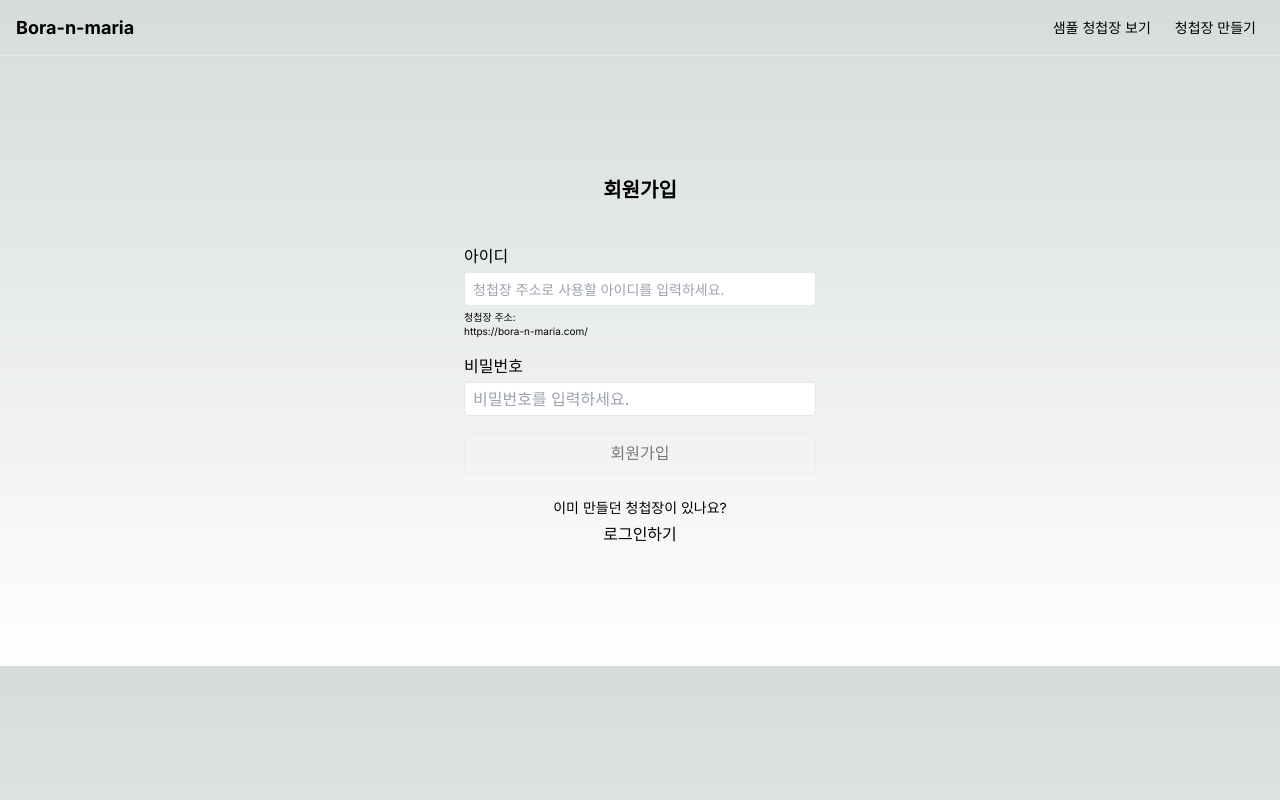
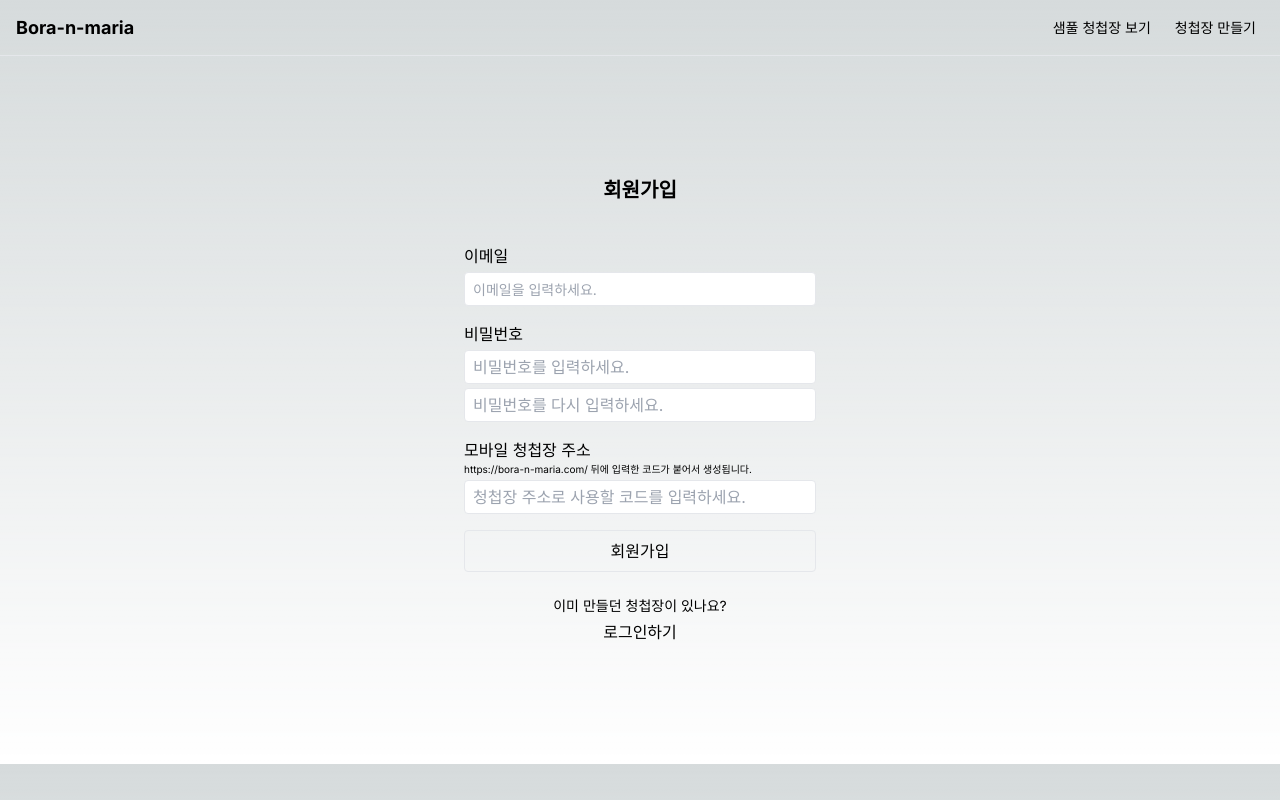
Before and after one commit to byunghun-ben/invitation-card-builder, a Next.js app: page /auth/signup in a window 1280 px wide. Built offline with nearby package versions, Linux system fonts and the light colour scheme.

Commit message:
feat: 아이디를 이메일로 전환

```diff
--- a/src/app/auth/login/LoginForm.tsx
+++ b/src/app/auth/login/LoginForm.tsx
@@ -2,46 +2,25 @@
 
 import Link from "next/link";
 import { useRouter } from "next/navigation";
-import { ChangeEvent, FormEvent, useCallback, useState } from "react";
+import { FormEvent, useCallback } from "react";
 
 const LoginForm = () => {
   const router = useRouter();
-
-  const [invitationId, setInvitationId] = useState("");
-  const [password, setPassword] = useState("");
-  const [isDisabled, setIsDisabled] = useState(true);
-
-  const handleChangeInvitationId = useCallback(
-    (event: ChangeEvent<HTMLInputElement>) => {
-      setInvitationId(event.target.value);
-
-      const isDisabled =
-        event.target.value.length === 0 || password.length === 0;
-      setIsDisabled(isDisabled);
-    },
-    [password],
-  );
-
-  const handleChangePassword = useCallback(
-    (event: ChangeEvent<HTMLInputElement>) => {
-      setPassword(event.target.value);
-
-      const isDisabled =
-        event.target.value.length === 0 || invitationId.length === 0;
-      setIsDisabled(isDisabled);
-    },
-    [invitationId],
-  );
 
   const handleSubmit = useCallback(
     async (e: FormEvent<HTMLFormElement>) => {
       e.preventDefault();
 
+      const formData = new FormData(e.currentTarget);
+
+      const email = formData.get("email") as string;
+      const password = formData.get("password") as string;
+
       try {
         const response = await fetch("/api/auth/login", {
           method: "POST",
           body: JSON.stringify({
-            id: invitationId,
+            id: email,
             password,
           }),
         });
@@ -59,7 +38,7 @@ const LoginForm = () => {
         console.log("error", error);
       }
     },
-    [invitationId, password, router],
+    [router],
   );
 
   return (
@@ -71,13 +50,12 @@ const LoginForm = () => {
       >
         <div className="flex-1 flex flex-col gap-4">
           <div className="flex flex-col gap-1">
-            <p>아이디</p>
+            <p>이메일</p>
             <input
-              type="text"
+              type="email"
+              name="email"
               className="flex-1 w-full border px-2 py-1 rounded dark:bg-slate-900 dark:text-white"
-              placeholder="아이디를 입력하세요."
-              value={invitationId}
-              onChange={handleChangeInvitationId}
+              placeholder="이메일을 입력하세요."
               autoComplete="one-time-code"
             />
           </div>
@@ -85,11 +63,10 @@ const LoginForm = () => {
           <div className="flex flex-col gap-1">
             <p>비밀번호</p>
             <input
+              type="password"
+              name="password"
               className="border px-2 py-1 rounded w-full dark:bg-slate-900 dark:text-white"
               placeholder="비밀번호를 입력하세요."
-              value={password}
-              onChange={handleChangePassword}
-              type="password"
               autoComplete="one-time-code"
             />
           </div>
@@ -97,7 +74,6 @@ const LoginForm = () => {
         <button
           type="submit"
           className="flex-none border rounded py-2 px-2 text-center hover:bg-slate-50 dark:hover:bg-slate-700 disabled:opacity-50 disabled:cursor-not-allowed"
-          disabled={isDisabled}
         >
           로그인
         </button>
--- a/src/app/auth/signup/SignupForm.tsx
+++ b/src/app/auth/signup/SignupForm.tsx
@@ -5,50 +5,71 @@ import { useRouter } from "next/navigation";
 import { ChangeEvent, FormEvent, useCallback, useMemo, useState } from "react";
 
 // 영어, 숫자, -, _ 만 입력 가능
-const INVITATION_ID_REGEX = /^[a-zA-Z0-9-_]*$/;
+const INVITATION_CODE_REGEX = /^[a-zA-Z0-9-_]*$/;
 
 const SignupForm = () => {
   const router = useRouter();
 
-  const [invitationId, setInvitationId] = useState("");
-  const [isIdError, setIsIdError] = useState<null | string>(null);
+  // const isDisabled = useMemo(() => {
+  //   return invitationId.length === 0 || password.length === 0 || !!isIdError;
+  // }, [invitationId, password, isIdError]);
 
-  const [password, setPassword] = useState("");
+  // const handleChangeInvitationId = useCallback(
+  //   (event: ChangeEvent<HTMLInputElement>) => {
+  //     setInvitationId(event.target.value);
 
-  const isDisabled = useMemo(() => {
-    return invitationId.length === 0 || password.length === 0 || !!isIdError;
-  }, [invitationId, password, isIdError]);
-
-  const handleChangeInvitationId = useCallback(
-    (event: ChangeEvent<HTMLInputElement>) => {
-      setInvitationId(event.target.value);
-
-      const isNotValid = !INVITATION_ID_REGEX.test(event.target.value);
-      if (isNotValid) {
-        setIsIdError("영어, 숫자, -, _ 만 입력 가능합니다.");
-      } else {
-        setIsIdError(null);
-      }
-    },
-    [password],
-  );
-
-  const handleChangePassword = useCallback(
-    (event: ChangeEvent<HTMLInputElement>) => {
-      setPassword(event.target.value);
-    },
-    [invitationId],
-  );
+  //     const isNotValid = !INVITATION_ID_REGEX.test(event.target.value);
+  //     if (isNotValid) {
+  //       setIsIdError("영어, 숫자, -, _ 만 입력 가능합니다.");
+  //     } else {
+  //       setIsIdError(null);
+  //     }
+  //   },
+  //   [password],
+  // );
 
   const handleSubmit = useCallback(
     async (e: FormEvent<HTMLFormElement>) => {
       e.preventDefault();
 
+      const formData = new FormData(e.currentTarget);
+
+      const email = formData.get("email") as string;
+      const password = formData.get("password") as string;
+      const passwordConfirmation = formData.get(
+        "password-confirmation",
+      ) as string;
+      const invitationCode = formData.get("invitation-code") as string;
+
+      // 아이디 확인
+      if (
+        email.length === 0 ||
+        password.length === 0 ||
+        passwordConfirmation.length === 0
+      ) {
+        alert("아이디, 비밀번호를 입력하세요.");
+        return;
+      }
+
+      // 비밀번호 확인
+      if (password !== passwordConfirmation) {
+        alert("비밀번호가 일치하지 않습니다.");
+        return;
+      }
+
+      // 청첩장 주소 확인
+      const isCodeNotValid = !INVITATION_CODE_REGEX.test(invitationCode);
+
+      if (isCodeNotValid) {
+        alert("코드는 영어, 숫자, -, _ 만 입력 가능합니다.");
+        return;
+      }
+
       try {
         const res = await fetch("/api/auth/signup", {
           method: "POST",
           body: JSON.stringify({
-            id: invitationId,
+            id: email,
             password,
           }),
         });
@@ -66,7 +87,7 @@ const SignupForm = () => {
         alert("청첩장을 만들지 못했습니다.");
       }
     },
-    [invitationId, password, router],
+    [router],
   );
 
   return (
@@ -78,26 +99,17 @@ const SignupForm = () => {
       >
         <div className="flex-1 flex flex-col gap-4">
           <div className="flex flex-col gap-1">
-            <p>아이디</p>
+            <p>이메일</p>
             <div className="flex flex-col gap-1">
               <input
-                type="text"
+                type="email"
+                name="email"
                 className={`
                 flex-1 w-full border px-2 py-1 rounded dark:bg-slate-900 dark:text-white placeholder:text-sm
-                ${isIdError ? "border-red-500" : ""}
                 `}
-                placeholder="청첩장 주소로 사용할 아이디를 입력하세요."
-                value={invitationId}
-                onChange={handleChangeInvitationId}
+                placeholder="이메일을 입력하세요."
                 autoComplete="one-time-code"
               />
-              {isIdError && (
-                <span className="text-xxs text-red-500">{isIdError}</span>
-              )}
-            </div>
-            <div className="flex flex-col">
-              <p className="text-xxs">청첩장 주소:</p>
-              <p className="text-xxs">{`https://bora-n-maria.com/${invitationId}`}</p>
             </div>
           </div>
 
@@ -105,18 +117,38 @@ const SignupForm = () => {
             <p>비밀번호</p>
             <input
               type="password"
-              className="flex-1 w-full border px-2 py-1 rounded dark:bg-slate-900 dark:text-white"
+              name="password"
+              className="flex-1 w-full border px-2 py-1 rounded"
               placeholder="비밀번호를 입력하세요."
-              value={password}
-              onChange={handleChangePassword}
               autoComplete="one-time-code"
+            />
+            <input
+              type="password"
+              name="password-confirmation"
+              className="flex-1 w-full border px-2 py-1 rounded"
+              placeholder="비밀번호를 다시 입력하세요."
+              autoComplete="one-time-code"
+            />
+          </div>
+
+          <div className="flex flex-col gap-1">
+            <div>
+              <p>모바일 청첩장 주소</p>
+              <p className="text-xxs">
+                https://bora-n-maria.com/ 뒤에 입력한 코드가 붙어서 생성됩니다.
+              </p>
+            </div>
+            <input
+              type="text"
+              name="invitation-code"
+              className="flex-1 w-full border px-2 py-1 rounded"
+              placeholder="청첩장 주소로 사용할 코드를 입력하세요."
             />
           </div>
         </div>
         <button
           type="submit"
           className="flex-none border rounded py-2 px-2 text-center hover:bg-slate-50 dark:hover:bg-slate-700 disabled:opacity-50 disabled:cursor-not-allowed"
-          disabled={isDisabled}
         >
           회원가입
         </button>
--- a/src/app/globals.css
+++ b/src/app/globals.css
@@ -6,6 +6,8 @@
   --foreground-rgb: 0, 0, 0;
   --background-start-rgb: 214, 219, 220;
   --background-end-rgb: 255, 255, 255;
+  --input-background-rgb: 255, 255, 255;
+  --input-color-rgb: 15, 23, 42;
 }
 
 @media (prefers-color-scheme: dark) {
@@ -13,6 +15,8 @@
     --foreground-rgb: 255, 255, 255;
     --background-start-rgb: 0, 0, 0;
     --background-end-rgb: 0, 0, 0;
+    --input-background-rgb: 15, 23, 42;
+    --input-color-rgb: 255, 255, 255;
   }
 }
 
@@ -42,3 +46,9 @@ body {
 input:focus {
   outline: none;
 }
+
+/* Darkmode Input background */
+input {
+  background-color: rgb(var(--input-background-rgb));
+  color: rgb(var(--input-color-rgb));
+}
```
